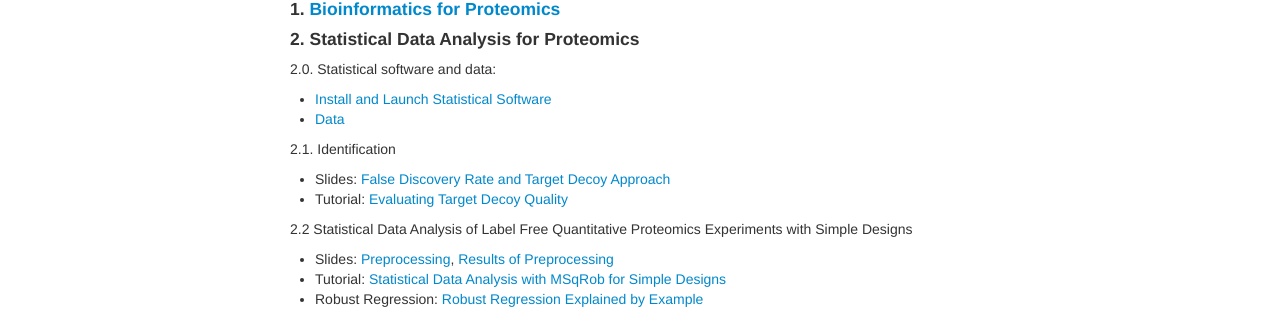
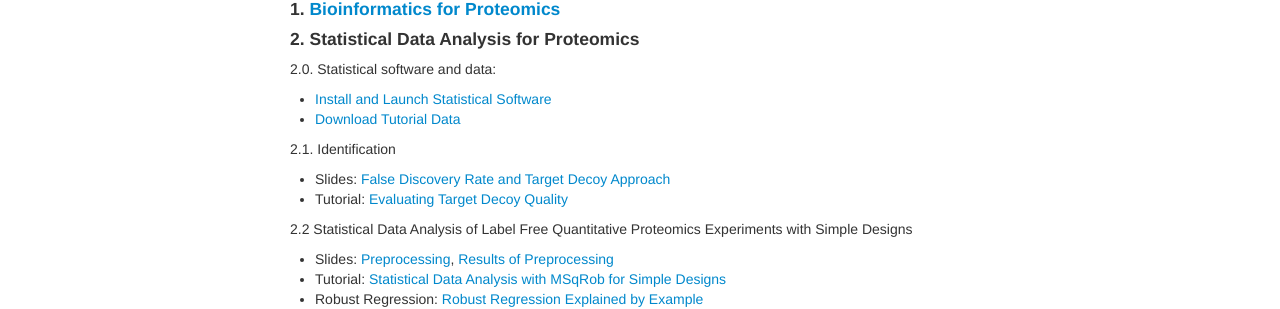
Before and after one commit to statOmics/pda19-20, a Jekyll site: the page built from docs/index.md, in a window 1280 px wide. Shown: the part 1164-1473 px from the top of the page. Built offline with Jekyll 4.4.1, drawn with Linux system fonts in a browser that asks for light colours.

```diff
--- a/docs/index.md
+++ b/docs/index.md
@@ -34,7 +34,7 @@
 
   2.0. Statistical software and data:
   - [Install and Launch Statistical Software](pages/software4stats.md)
-  - [Data](https://github.com/statOmics/pdaData)
+  - [Download Tutorial Data](https://github.com/statOmics/pdaData)
 
   2.1. Identification
   - Slides:  [False Discovery Rate and Target Decoy Approach](assets/1_Identification_Evaluation_Target_Decoy_Approach.pdf)
```
